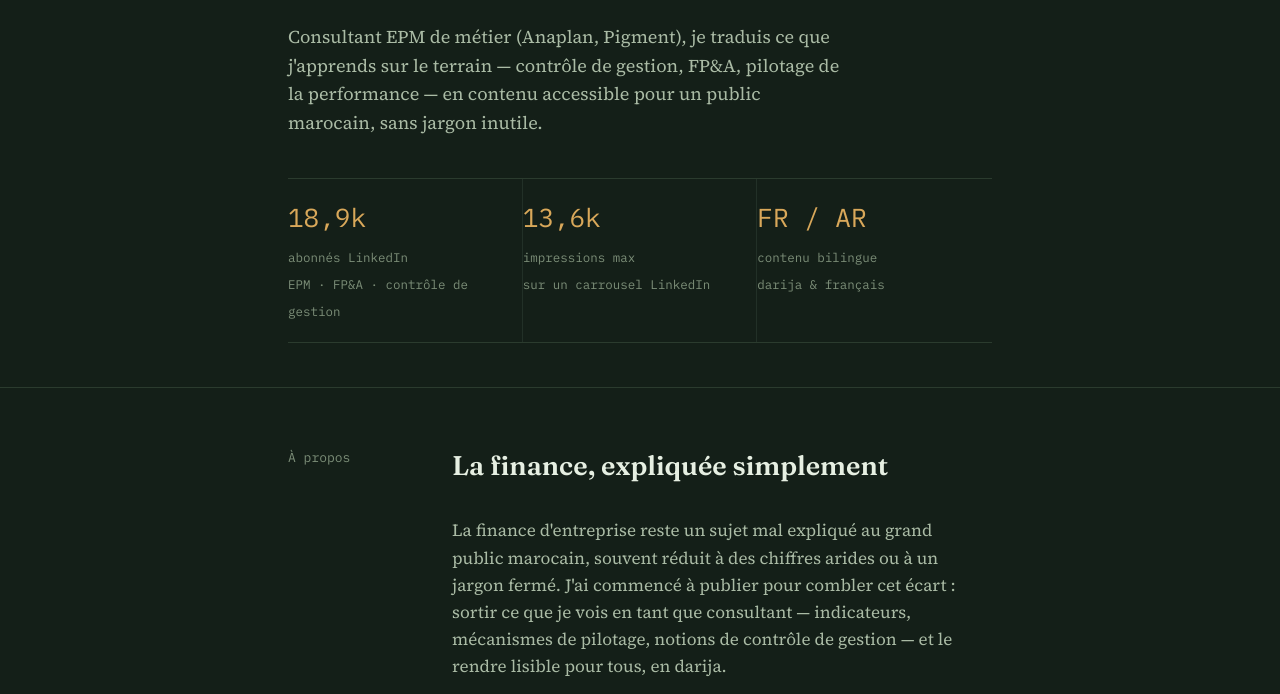
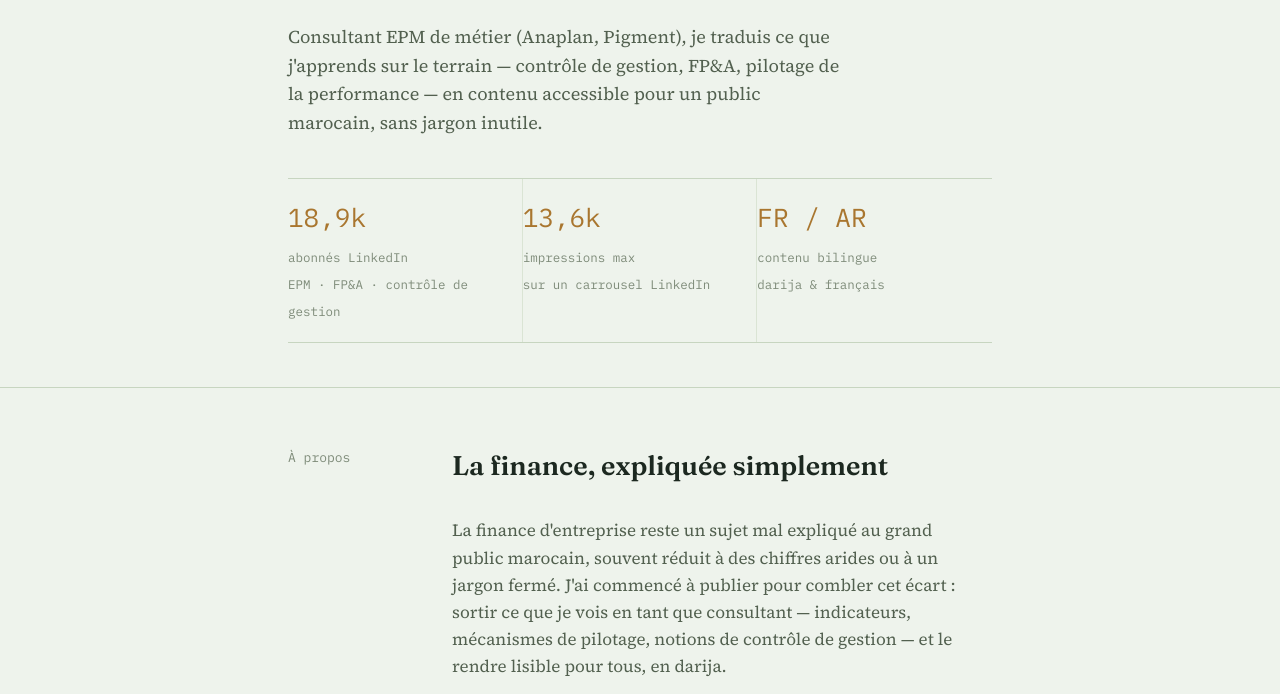
Before and after one commit to financepath-collab/financepath-collab.github.io, a plain HTML site: page index.html in a window 1280 px wide. Shown: the part 279-973 px from the top of the page. Drawn offline with Linux system fonts and the dark colour scheme.

Commit message:
Update index.html

```diff
--- a/index.html
+++ b/index.html
@@ -20,28 +20,6 @@
     --font-display: 'Fraunces', Georgia, 'Times New Roman', serif;
     --font-body: 'Source Serif 4', Georgia, 'Times New Roman', serif;
     --font-mono: 'IBM Plex Mono', 'SFMono-Regular', Consolas, monospace;
-  }
-  @media (prefers-color-scheme: dark) {
-    :root:not([data-theme="light"]) {
-      --paper: #141F18;
-      --paper-line: #2B3B2E;
-      --paper-line-soft: #223027;
-      --ink: #E6EFE2;
-      --ink-soft: #AABBA5;
-      --ink-faint: #7C8E78;
-      --accent: #7FBF8E;
-      --accent-warm: #D9A85A;
-    }
-  }
-  :root[data-theme="dark"] {
-    --paper: #141F18;
-    --paper-line: #2B3B2E;
-    --paper-line-soft: #223027;
-    --ink: #E6EFE2;
-    --ink-soft: #AABBA5;
-    --ink-faint: #7C8E78;
-    --accent: #7FBF8E;
-    --accent-warm: #D9A85A;
   }
 
   * { box-sizing: border-box; }
```
